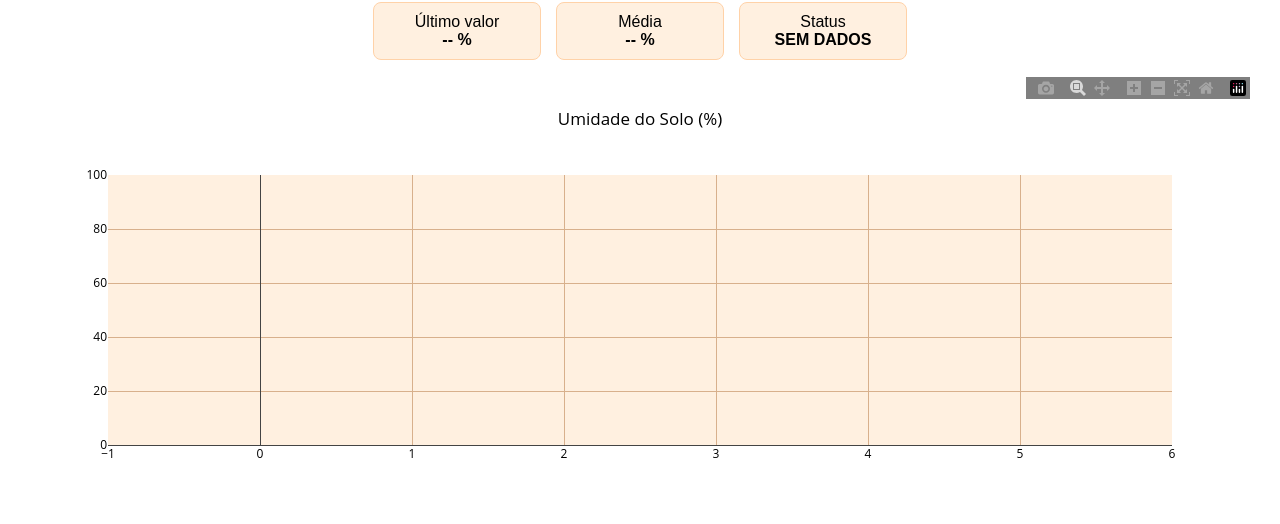
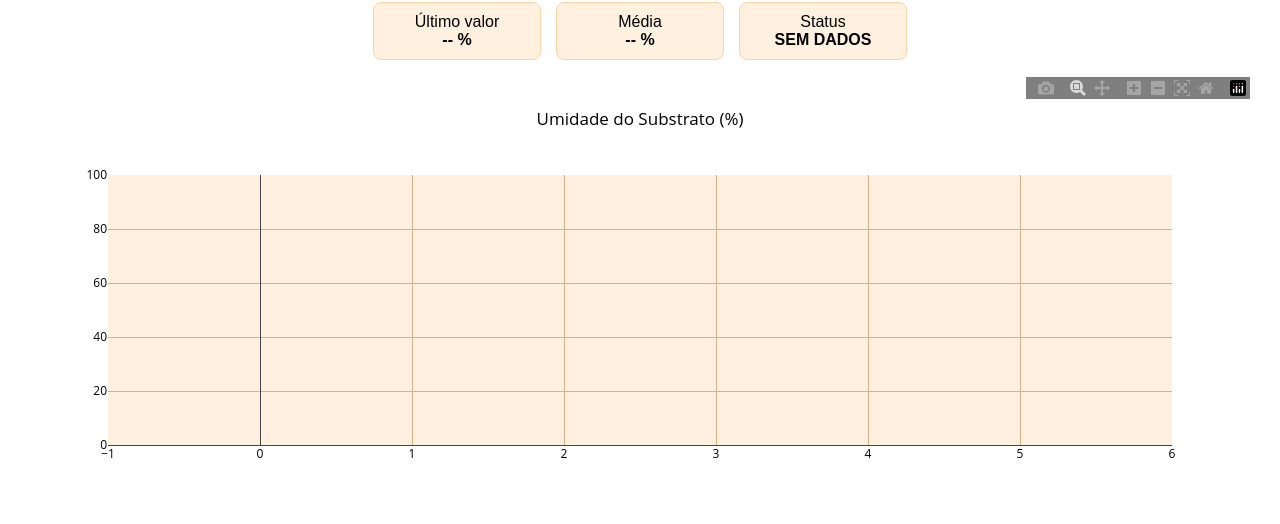
Before and after one commit to Sportreviso/dashboard_API-REST, a Flask app: page / in a window 1280 px wide. Shown: the part 263-787 px from the top of the page. Run offline with Flask 3, Linux system fonts and the light colour scheme; data that the repository does not hold is empty; some libraries are stand-ins or nearby versions.

Commit message:
Update dashboard.html
Alteração do nome

```diff
--- a/templates/dashboard.html
+++ b/templates/dashboard.html
@@ -360,7 +360,7 @@ function carregarDados(){
 
         criarGrafico(
             "grafico_solo",
-            "Umidade do Solo (%)",
+            "Umidade do Substrato (%)",
             d.tempo,
             d.solo,
             0,
```
